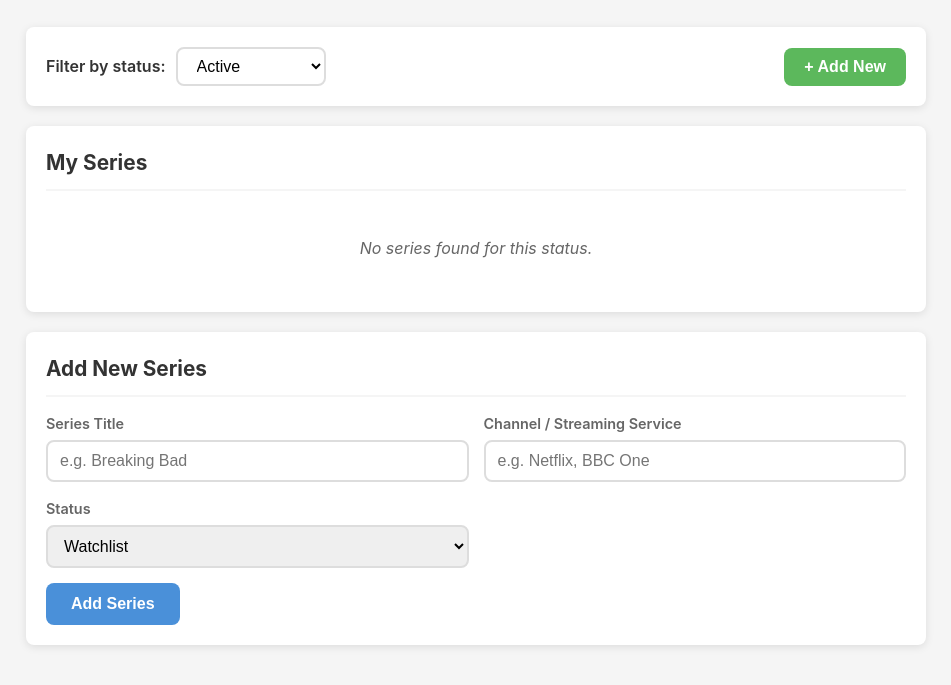
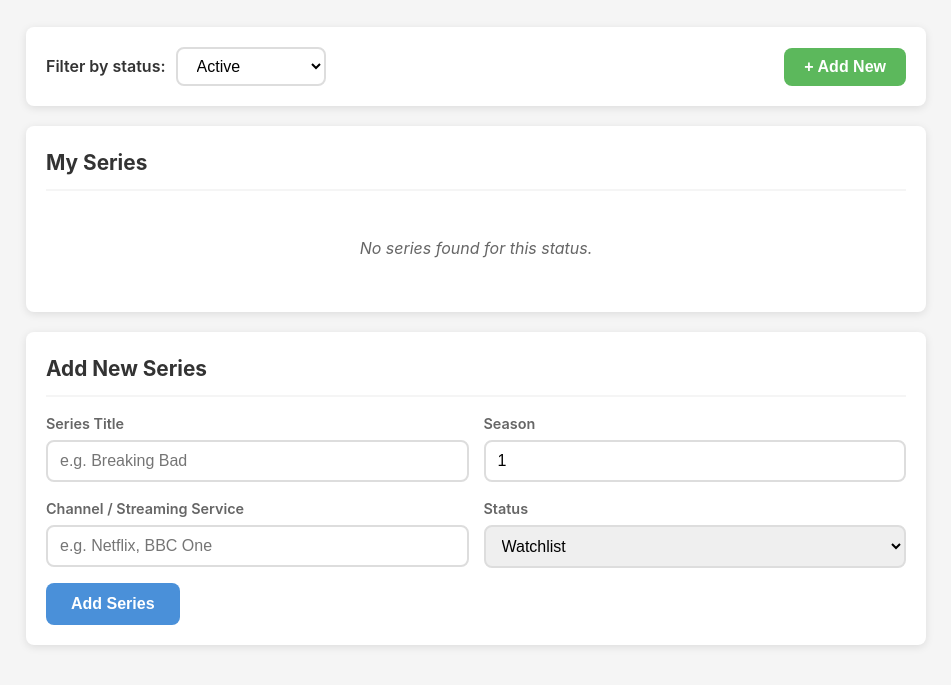
Before and after one commit to mo-savage/tv, a plain HTML site: page index.html in a window 1280 px wide. Shown: the part 119-804 px from the top of the page, without its empty margins (164-1115 px from the left). Drawn offline with Linux system fonts and the light colour scheme.

Commit message:
Add season input to add series form
Added a season input field to the add series form.

```diff
--- a/index.html
+++ b/index.html
@@ -46,6 +46,11 @@
                 </div>
 
                 <div class="form-group">
+                    <label for="seriesSeason">Season</label>
+                    <input type="number" id="seriesSeason" placeholder="e.g. 1" min="1" value="1" required>
+                </div>
+
+                <div class="form-group">
                     <label for="seriesChannel">Channel / Streaming Service</label>
                     <input type="text" id="seriesChannel" placeholder="e.g. Netflix, BBC One" required>
                 </div>
```
